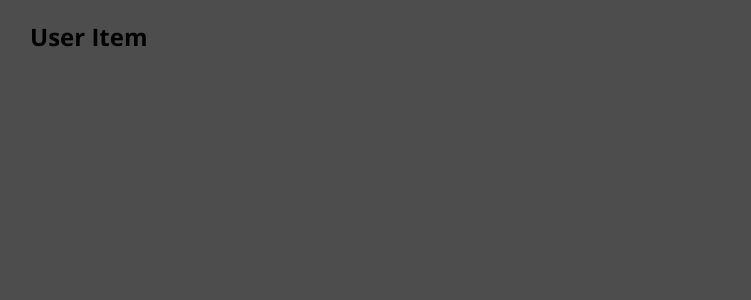
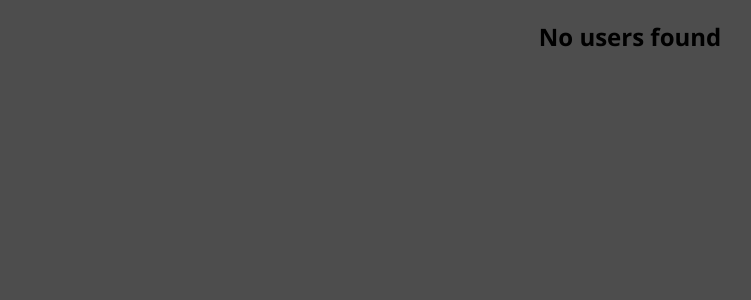
Before and after one commit to ahallam75/react-frontend-location-sharing-app, a React (Create React App) app: page / in a window 1280 px wide. Shown: the top 300 px of the page, without its empty margins (10-761 px from the left). Built offline with nearby package versions, Linux system fonts and the light colour scheme.

Commit message:
Added UserItem component

```diff
--- a/src/user/components/UserItem.js
+++ b/src/user/components/UserItem.js
@@ -2,7 +2,23 @@
 import "./UserItem.css";
 
 const UserItem = props => {
-  return <h2>User Item</h2>;
+  return (
+    <li className="user-item">
+      <div className="user-item__content">
+        <div className="user-item__image">
+          <img src={props.image} alt={props.name} />
+        </div>
+        <div className="user-item__info">
+          <div className="user-item__info">
+            <h2>{props.name}</h2>
+            <h3>
+              {props.placeCount} {props.placeCount === 1 ? "Place" : "Places"}
+            </h3>
+          </div>
+        </div>
+      </div>
+    </li>
+  );
 };
 
 export default UserItem;
--- a/src/user/components/UserList.js
+++ b/src/user/components/UserList.js
@@ -13,7 +13,7 @@
   }
 
   return (
-    <ul>
+    <ul className="users-list">
       {props.items.map(user => (
         <UserItem
           key={user.id}
--- a/src/user/pages/Users.js
+++ b/src/user/pages/Users.js
@@ -4,13 +4,13 @@
 
 const Users = () => {
   const USERS = [
-    {
-      id: "u1",
-      name: "Bob Smith",
-      image:
-        "https://media1.s-nbcnews.com/i/newscms/2019_29/2936201/190619-joe_murphy-byline2436_341b585a5f99c3de69c34b262283c983.jpg",
-      places: 3
-    }
+    // {
+    //   id: "u1",
+    //   name: "Bob Smith",
+    //   image:
+    //     "https://media1.s-nbcnews.com/i/newscms/2019_29/2936201/190619-joe_murphy-byline2436_341b585a5f99c3de69c34b262283c983.jpg",
+    //   places: 3
+    // }
   ];
   return <UserList items={USERS} />;
 };
```
